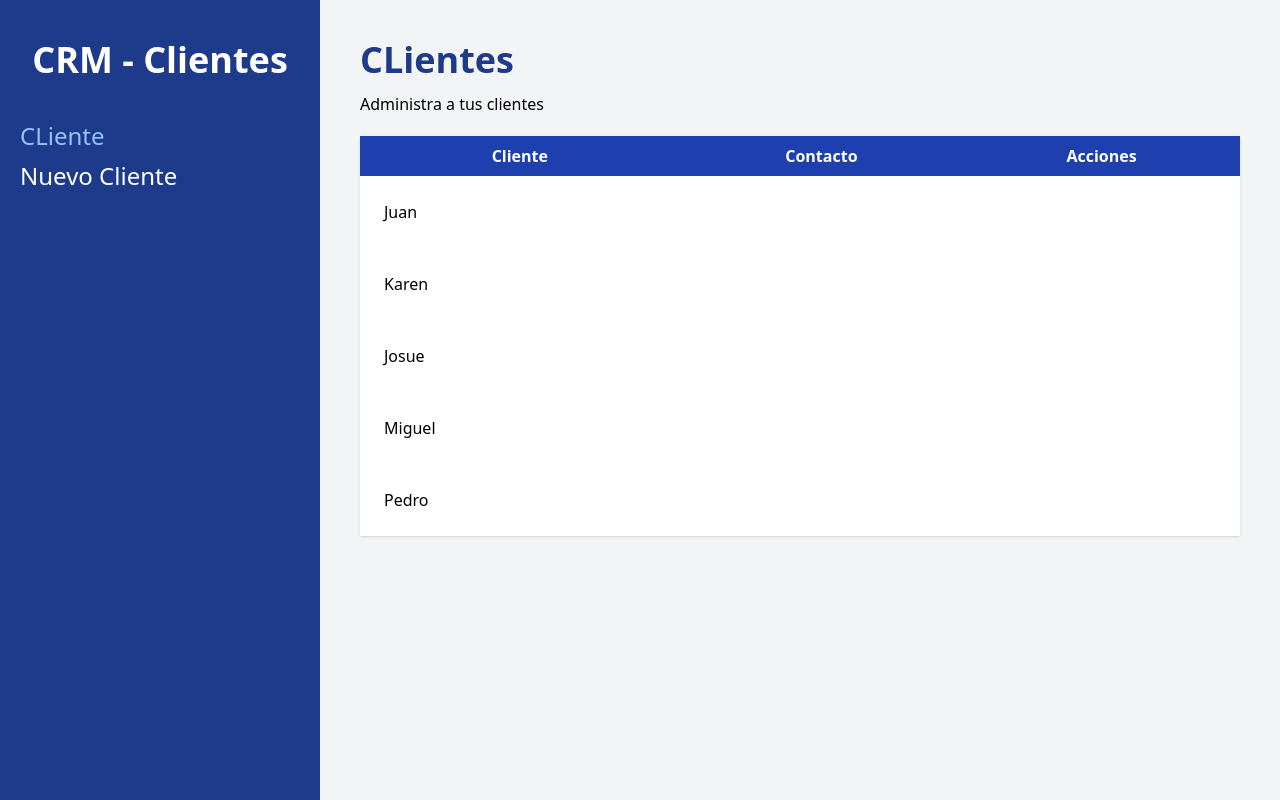
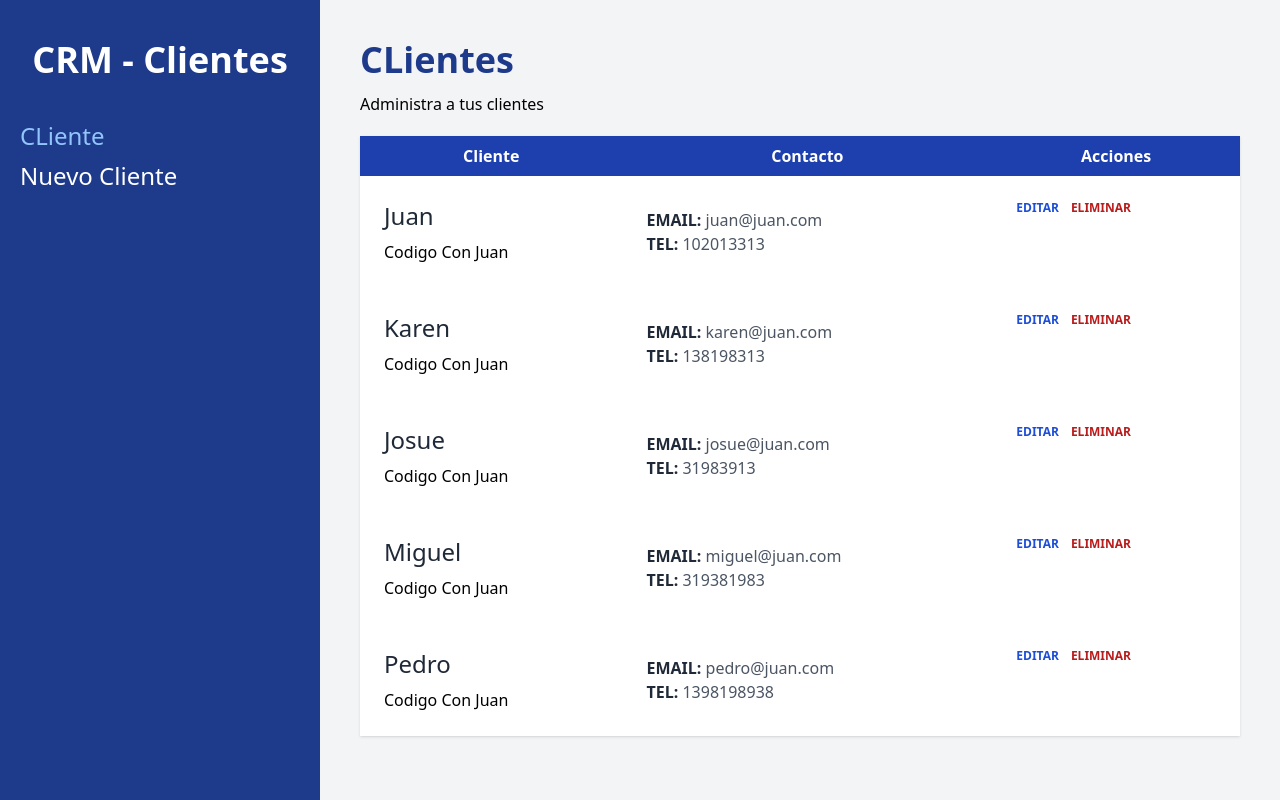
Before and after one commit to dev-geampiere/crm-react, a React (Vite) app: page / in a window 1280 px wide. Built offline with nearby package versions, Linux system fonts and the light colour scheme.

Commit message:
Mostrando el resto de la informacion

```diff
--- a/src/components/Cliente.jsx
+++ b/src/components/Cliente.jsx
@@ -3,8 +3,27 @@
 
   return (
     <tr>
-      <td className='p-6'>
-        {nombre}
+      <td className='p-6 space-y-2'>
+        <p className="text-2xl text-gray-800">{nombre}</p>
+        <p>{empresa}</p>
+      </td>
+      <td className="p-6">
+        <p className="text-gray-600"> <span className="text-gray-800 uppercase font-bold">Email: </span> {email} </p>
+        <p className="text-gray-600"> <span className="text-gray-800 uppercase font-bold">Tel: </span> {telefono} </p>
+      </td>
+      <td className="p-6 flex gap-3">
+        <button
+          type="button"
+          className="text-blue-700 hover:text-blue-800 uppercase font-bold text-xs"
+        >
+          Editar
+        </button>
+        <button
+          type="button"
+          className="text-red-700 hover:text-red-800 uppercase font-bold text-xs"
+        >
+          Eliminar
+        </button>
       </td>
     </tr>
   )
```
